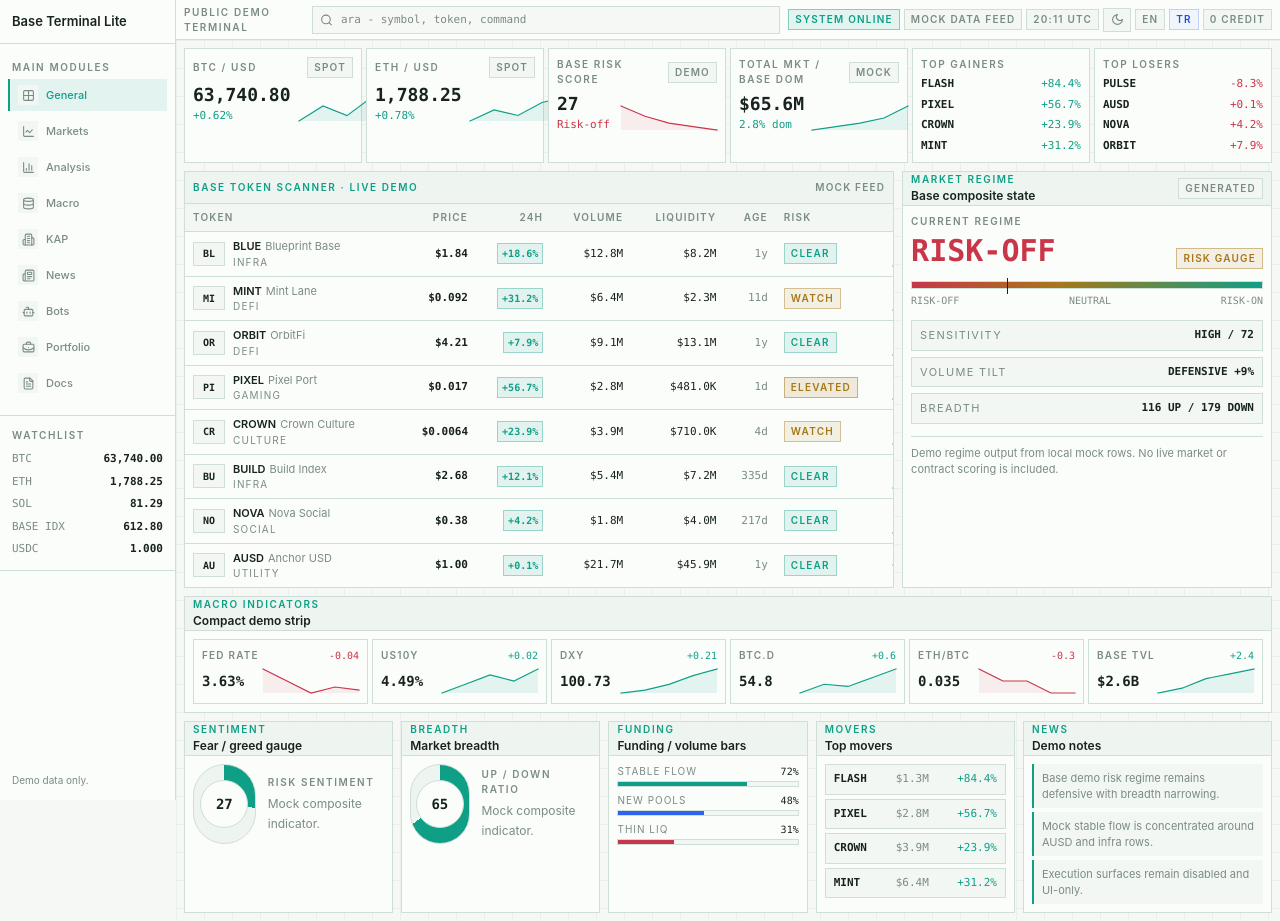
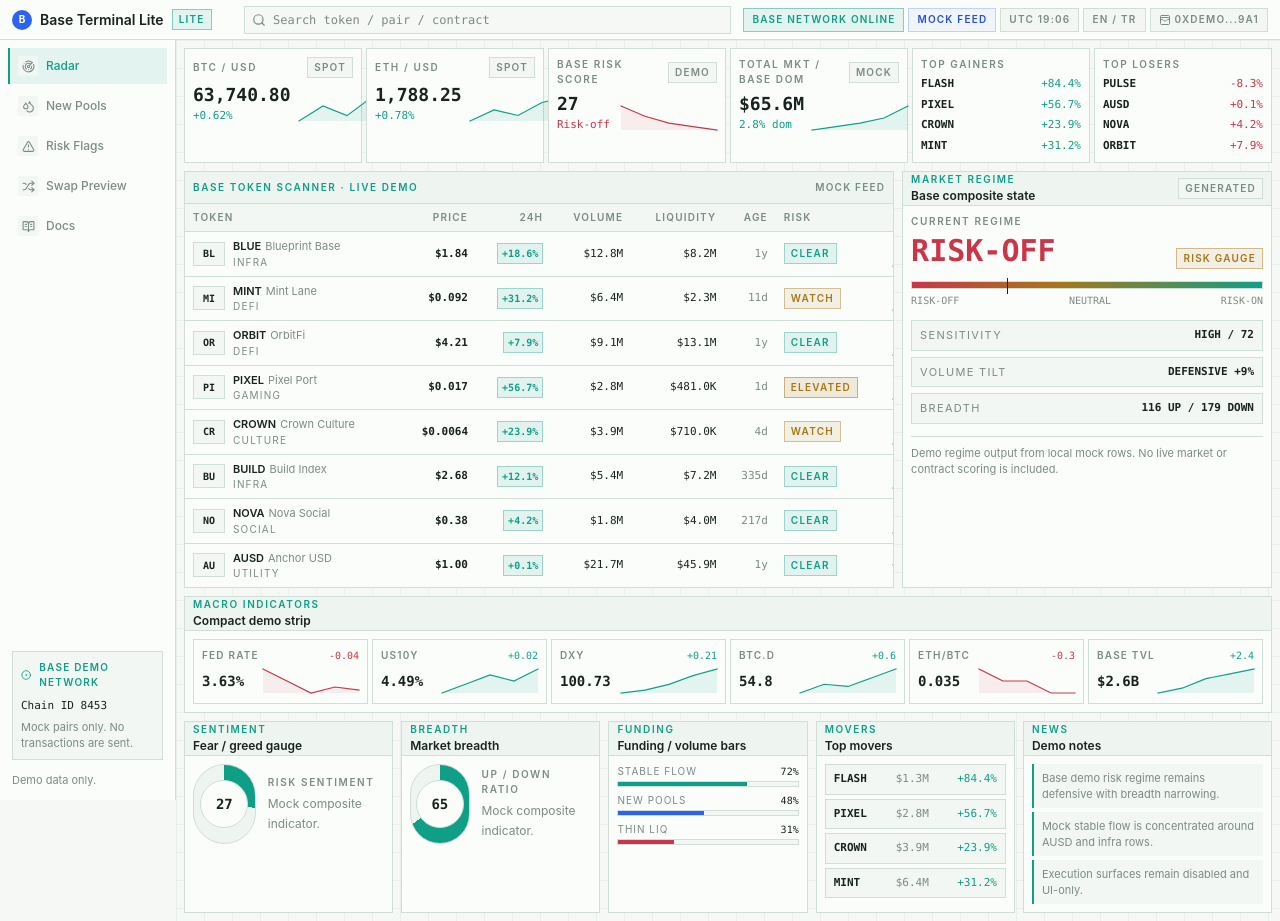
Before and after one commit to Edizemre1/base-market-terminal-lite, a Next.js app: page / in a window 1280 px wide. Built offline with nearby package versions, Linux system fonts and the light colour scheme.

Commit message:
style: focus shell on Base terminal

```diff
--- a/src/components/AppShell.tsx
+++ b/src/components/AppShell.tsx
@@ -1,74 +1,83 @@
 "use client";
 
 import {
-  BarChart3,
-  Bot,
-  BriefcaseBusiness,
-  Building2,
-  Database,
-  FileText,
-  Grid2X2,
-  LineChart,
-  Moon,
-  Newspaper,
+  AlertTriangle,
+  BookOpenText,
+  CircleDot,
+  Droplets,
+  Radar,
   Search,
-  Sun
+  Shuffle,
+  WalletCards
 } from "lucide-react";
 import Link from "next/link";
 import { usePathname } from "next/navigation";
-import { useState, type ReactNode } from "react";
+import type { ReactNode } from "react";
 import { cx } from "@/lib/format";
 
 const navItems = [
-  { href: "/", label: "General", icon: Grid2X2, active: "/" },
-  { href: "/dashboard", label: "Markets", icon: LineChart, active: "/dashboard" },
-  { href: "/dashboard", label: "Analysis", icon: BarChart3, active: "/analysis" },
-  { href: "/dashboard", label: "Macro", icon: Database, active: "/macro" },
-  { href: "/docs", label: "KAP", icon: Building2, active: "/kap" },
-  { href: "/docs", label: "News", icon: Newspaper, active: "/news" },
-  { href: "/swap", label: "Bots", icon: Bot, active: "/swap" },
-  { href: "/tokens/blue", label: "Portfolio", icon: BriefcaseBusiness, active: "/tokens" },
-  { href: "/docs", label: "Docs", icon: FileText, active: "/docs" }
+  { href: "/", label: "Radar", icon: Radar, active: "/" },
+  { href: "/#new-pairs", label: "New Pools", icon: Droplets, active: "/new-pools" },
+  { href: "/#risk", label: "Risk Flags", icon: AlertTriangle, active: "/risk" },
+  { href: "/swap", label: "Swap Preview", icon: Shuffle, active: "/swap" },
+  { href: "/docs", label: "Docs", icon: BookOpenText, active: "/docs" }
 ] as const;
-
-const watchlist = [
-  { symbol: "BTC", price: "63,740.00" },
-  { symbol: "ETH", price: "1,788.25" },
-  { symbol: "SOL", price: "81.29" },
-  { symbol: "BASE IDX", price: "612.80" },
-  { symbol: "USDC", price: "1.000" }
-];
 
 export function AppShell({ children }: { children: ReactNode }) {
   const pathname = usePathname();
-  const [theme, setTheme] = useState<"light" | "dark">("light");
 
   return (
-    <div data-theme={theme} className="min-h-screen bg-base-black text-base-text">
-      <aside className="fixed inset-y-0 left-0 z-50 hidden w-[176px] border-r border-base-line bg-base-panel md:flex md:flex-col">
-        <Link href="/" className="flex h-11 items-center border-b border-base-line px-3">
-          <span className="text-[13px] font-semibold text-base-text">
-            Base Terminal Lite
-          </span>
-        </Link>
+    <div className="min-h-screen bg-base-black text-base-text">
+      <header className="fixed left-0 right-0 top-0 z-50 h-10 border-b border-base-line bg-base-panel">
+        <div className="grid h-full grid-cols-[220px_minmax(260px,620px)_1fr] items-center gap-3 px-3">
+          <Link href="/" className="flex items-center gap-2">
+            <span className="grid h-5 w-5 place-items-center rounded-full bg-base-blue text-[10px] font-bold text-white">
+              B
+            </span>
+            <span className="text-[14px] font-semibold text-base-text">
+              Base Terminal Lite
+            </span>
+            <span className="border border-base-mint/45 bg-base-mint/10 px-1.5 py-0.5 text-[10px] font-semibold uppercase tracking-[0.12em] text-base-mint">
+              Lite
+            </span>
+          </Link>
 
-        <div className="px-3 pb-1 pt-4 text-[10px] font-semibold uppercase tracking-[0.16em] text-base-muted">
-          Main Modules
+          <label className="relative">
+            <Search
+              size={14}
+              aria-hidden="true"
+              className="absolute left-2 top-1/2 -translate-y-1/2 text-base-muted"
+            />
+            <span className="sr-only">Search token, pair, or contract</span>
+            <input
+              type="search"
+              placeholder="Search token / pair / contract"
+              className="h-7 w-full border border-base-line bg-base-black pl-7 pr-2 font-mono text-[12px] text-base-text outline-none placeholder:text-base-muted focus:border-base-mint"
+            />
+          </label>
+
+          <div className="flex items-center justify-end gap-1 text-[10px] font-semibold uppercase tracking-[0.12em]">
+            <TopChip label="Base Network Online" tone="mint" />
+            <TopChip label="Mock Feed" tone="blue" />
+            <TopChip label="UTC 19:06" />
+            <TopChip label="EN / TR" />
+            <TopChip label="0xDemo...9A1" icon={<WalletCards size={12} />} />
+          </div>
         </div>
-        <nav className="border-b border-base-line pb-3" aria-label="Modules">
+      </header>
+
+      <aside className="fixed bottom-0 left-0 top-10 z-40 hidden w-[176px] border-r border-base-line bg-base-panel md:flex md:flex-col">
+        <nav className="space-y-1 p-2" aria-label="Base terminal">
           {navItems.map((item) => {
             const Icon = item.icon;
-            const active =
-              item.active === "/"
-                ? pathname === "/"
-                : pathname.startsWith(item.active);
+            const active = item.active === "/" ? pathname === "/" : pathname === item.active;
 
             return (
               <Link
-                key={`${item.label}-${item.active}`}
+                key={item.label}
                 href={item.href}
                 className={cx(
-                  "mx-2 mb-1 flex h-8 items-center gap-2 border-l-2 px-2 text-[11px] font-medium",
+                  "flex h-9 items-center gap-2 border-l-2 px-2 text-[12px] font-medium",
                   active
                     ? "border-base-mint bg-base-mint/10 text-base-mint"
                     : "border-transparent text-base-muted hover:border-base-line hover:bg-base-elevated hover:text-base-text"
@@ -83,66 +92,20 @@ export function AppShell({ children }: { children: ReactNode }) {
           })}
         </nav>
 
-        <section className="border-b border-base-line px-3 py-3">
-          <div className="mb-2 text-[10px] font-semibold uppercase tracking-[0.16em] text-base-muted">
-            Watchlist
+        <div className="mt-auto p-3">
+          <div className="border border-base-line bg-base-elevated p-2">
+            <div className="mb-2 flex items-center gap-2 text-[10px] font-semibold uppercase tracking-[0.12em] text-base-mint">
+              <CircleDot size={12} aria-hidden="true" />
+              Base Demo Network
+            </div>
+            <p className="font-mono text-[11px] text-base-text">Chain ID 8453</p>
+            <p className="mt-1 text-[11px] leading-4 text-base-muted">
+              Mock pairs only. No transactions are sent.
+            </p>
           </div>
-          <div className="space-y-1.5">
-            {watchlist.map((asset) => (
-              <div
-                key={asset.symbol}
-                className="grid grid-cols-[1fr_auto] items-center gap-2 text-[11px]"
-              >
-                <span className="font-mono text-base-muted">{asset.symbol}</span>
-                <span className="font-mono font-semibold text-base-text">
-                  {asset.price}
-                </span>
-              </div>
-            ))}
-          </div>
-        </section>
-
-        <div className="mt-auto px-3 py-3">
-          <p className="text-[10px] leading-4 text-base-muted">Demo data only.</p>
+          <p className="mt-3 text-[11px] text-base-muted">Demo data only.</p>
         </div>
       </aside>
-
-      <header className="fixed left-0 right-0 top-0 z-40 h-10 border-b border-base-line bg-base-panel md:left-[176px]">
-        <div className="grid h-full grid-cols-[1fr_auto] items-center gap-2 px-2 md:grid-cols-[minmax(120px,1fr)_minmax(260px,520px)_auto]">
-          <div className="hidden text-[10px] font-semibold uppercase tracking-[0.16em] text-base-muted md:block">
-            Public demo terminal
-          </div>
-          <label className="relative">
-            <Search
-              size={13}
-              aria-hidden="true"
-              className="absolute left-2 top-1/2 -translate-y-1/2 text-base-muted"
-            />
-            <span className="sr-only">Search</span>
-            <input
-              type="search"
-              placeholder="ara - symbol, token, command"
-              className="h-7 w-full border border-base-line bg-base-black pl-7 pr-2 font-mono text-[11px] text-base-text outline-none placeholder:text-base-muted focus:border-base-mint"
-            />
-          </label>
-          <div className="flex items-center justify-end gap-1 text-[10px] font-semibold uppercase tracking-[0.12em]">
-            <TopChip label="SYSTEM ONLINE" tone="mint" />
-            <TopChip label="MOCK DATA FEED" />
-            <TopChip label="20:11 UTC" />
-            <button
-              type="button"
-              onClick={() => setTheme(theme === "light" ? "dark" : "light")}
-              className="grid h-6 w-7 place-items-center border border-base-line bg-base-elevated text-base-muted hover:text-base-mint"
-              aria-label="Toggle theme"
-            >
-              {theme === "light" ? <Moon size={13} /> : <Sun size={13} />}
-            </button>
-            <TopChip label="EN" />
-            <TopChip label="TR" tone="blue" />
-            <TopChip label="0 credit" />
-          </div>
-        </div>
-      </header>
 
       <div className="pt-10 md:pl-[176px]">{children}</div>
     </div>
@@ -151,10 +114,12 @@ export function AppShell({ children }: { children: ReactNode }) {
 
 function TopChip({
   label,
-  tone = "muted"
+  tone = "muted",
+  icon
 }: {
   label: string;
   tone?: "mint" | "blue" | "muted";
+  icon?: ReactNode;
 }) {
   const toneClassName = {
     mint: "border-base-mint/45 bg-base-mint/10 text-base-mint",
@@ -163,7 +128,13 @@ function TopChip({
   };
 
   return (
-    <span className={cx("hidden whitespace-nowrap border px-1.5 py-0.5 sm:inline-flex", toneClassName[tone])}>
+    <span
+      className={cx(
+        "hidden h-6 items-center gap-1 whitespace-nowrap border px-2 sm:inline-flex",
+        toneClassName[tone]
+      )}
+    >
+      {icon}
       {label}
     </span>
   );
```
